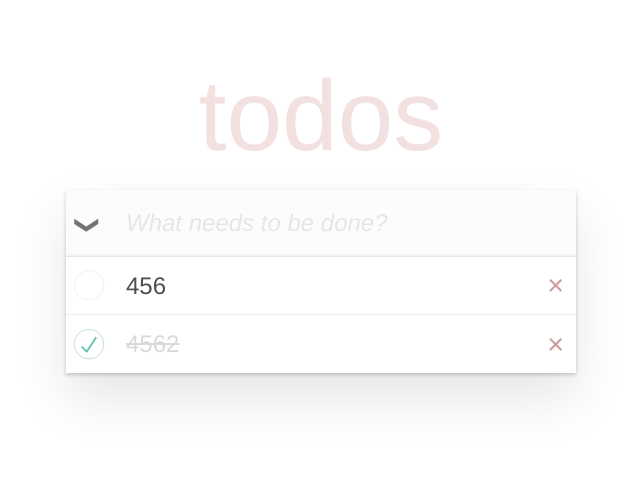
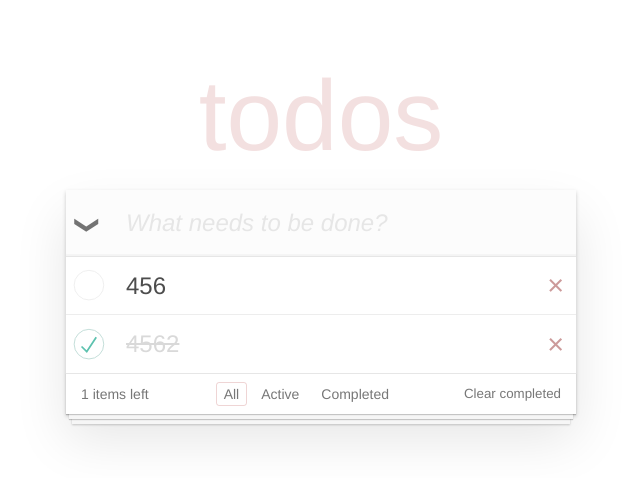
Before and after one commit to Anna-Borodaienko/Todo-App-React-Redux, a React (Create React App) app: page / in a window 1280 px wide. Shown: the top 478 px of the page, without its empty margins (319-959 px from the left). Built offline with nearby package versions, Linux system fonts and the light colour scheme.

Commit message:
add footer

```diff
--- a/src/App.tsx
+++ b/src/App.tsx
@@ -1,10 +1,36 @@
-import React from 'react'
+import React, { useMemo } from 'react'
 import { AppWrapper, Title, Container, Header } from "./App.styled";
 import TodoList from './components/TodoList'
 import { AddTodoInput } from './components/AddTodoInput'
 import ToggleAllButton from './components/ToggleAllButton';
+import { useSelector } from 'react-redux';
+import Footer from './components/Footer';
 
 const App: React.FC = (): JSX.Element => {
+  const { todos, fieldForFilter } = useSelector((state: any) => state.todos)
+
+  const filteredTodos = useMemo(() => {
+    return todos.filter((todo: any) => {
+      switch (fieldForFilter) {
+        case "Active":
+          return !todo.completed;
+
+        case "Completed":
+          return todo.completed;
+
+        case "All":
+        default:
+          return true;
+      }
+    });
+  }, [todos, fieldForFilter]);
+
+  const activeTodosNumber = useMemo(() => {
+    const completedTodos = todos.filter((todo: any) => todo.completed);
+
+    return todos.length - completedTodos.length;
+  }, [todos]);
+
   return (
     <AppWrapper>
       <Title>todos</Title>
@@ -13,7 +39,8 @@ const App: React.FC = (): JSX.Element => {
           <ToggleAllButton />
           <AddTodoInput />
         </Header>
-        <TodoList />
+        <TodoList filteredTodos={filteredTodos} />
+        <Footer activeTodosNumber={activeTodosNumber} />
       </Container>
     </AppWrapper>
   );
--- /dev/null
+++ b/src/components/Footer/Footer.styled.ts
@@ -0,0 +1,70 @@
+import styled from "styled-components";
+
+interface StyledLinkProps {
+  selected: boolean,
+}
+
+export const FooterWrapper = styled.div`
+  display: flex;
+  justify-content: space-between;
+  align-items: center;
+
+  box-sizing: content-box;
+  height: 20px;
+  padding: 10px 15px;
+
+  font-size: 14px;
+
+  color: #777;
+  text-align: center;
+  border-top: 1px solid #e6e6e6;
+
+  box-shadow: 0 1px 1px rgba(0, 0, 0, 0.2),
+    0 8px 0 -3px #f6f6f6,
+    0 9px 1px -3px rgba(0, 0, 0, 0.2),
+    0 16px 0 -6px #f6f6f6,
+    0 17px 2px -6px rgba(0, 0, 0, 0.2);
+`
+
+export const StyledNav = styled.nav`
+  display: flex;
+`
+
+export const StyledLink = styled.a<StyledLinkProps>`
+  margin: 3px;
+  padding: 3px 7px;
+
+  color: inherit;
+  text-decoration: none;
+
+  border: 1px solid;
+  border-color: ${props => props.selected ? 'rgba(175, 47, 47, 0.2)' : 'transparent'};
+  border-radius: 3px;
+
+  &:hover {
+      border-color: rgba(175, 47, 47, 0.1);
+    }
+`
+
+export const ClearButton = styled.button`
+  margin: 0;
+  padding: 0;
+  border: 0;
+
+  font-family: inherit;
+  font-weight: inherit;
+  color: inherit;
+  text-decoration: none;
+
+  cursor: pointer;
+  background: none;
+
+  -webkit-appearance: none;
+  appearance: none;
+  -webkit-font-smoothing: antialiased;
+  -moz-osx-font-smoothing: grayscale;
+
+  &:hover {
+    text-decoration: underline;
+  }
+`
--- /dev/null
+++ b/src/components/Footer/index.tsx
@@ -0,0 +1,67 @@
+import React, { useState } from "react";
+import { useSelector, useDispatch } from "react-redux";
+import { ClearButton, FooterWrapper, StyledLink, StyledNav } from "./Footer.styled";
+import { changeFilter, removeCompletedTodos } from "../../store/todoSlice";
+
+interface FooterProps {
+  activeTodosNumber: number,
+}
+
+const Footer: React.FC<FooterProps> = ({
+  activeTodosNumber,
+}: FooterProps): JSX.Element => {
+  const { todos, fieldForFilter } = useSelector(
+    (state: any) => state.todos
+  );
+  const dispatch = useDispatch();
+
+  return (
+    <FooterWrapper data-cy="Footer">
+      <span data-cy="todosCounter">{`${activeTodosNumber} items left`}</span>
+
+      <StyledNav data-cy="Filter">
+        <StyledLink
+          data-cy="FilterLinkAll"
+          href="#/"
+          selected={fieldForFilter === "All"}
+          onClick={() => dispatch(changeFilter({ fieldForFilter: "All" }))}
+        >
+          All
+        </StyledLink>
+
+        <StyledLink
+          data-cy="FilterLinkActive"
+          href="#/active"
+          selected={fieldForFilter === "Active"}
+          onClick={() => dispatch(changeFilter({ fieldForFilter: "Active" }))}
+        >
+          Active
+        </StyledLink>
+
+        <StyledLink
+          data-cy="FilterLinkCompleted"
+          href="#/completed"
+          selected={fieldForFilter === "Completed"}
+          onClick={() =>
+            dispatch(changeFilter({ fieldForFilter: "Completed" }))
+          }
+        >
+          Completed
+        </StyledLink>
+      </StyledNav>
+
+      {todos.length > 0 && (
+        <ClearButton
+          data-cy="ClearCompletedButton"
+          type="button"
+          className="todoapp__clear-completed"
+          onClick={() => dispatch(removeCompletedTodos())}
+        >
+          Clear completed
+        </ClearButton>
+      )}
+    </FooterWrapper>
+  );
+};
+
+export default Footer
--- a/src/components/TodoList/index.tsx
+++ b/src/components/TodoList/index.tsx
@@ -1,16 +1,23 @@
 import { Wrapper } from "./TodoList.styled"
 import React from "react"
-import { useSelector } from "react-redux"
 import { Todo } from "../../types/Todo"
 import TodoCard from "../TodoCard"
 
-const TodoList: React.FC = (): JSX.Element => {
-  // eslint-disable-next-line @typescript-eslint/no-explicit-any
-  const todos: Todo[] = useSelector((state: any) => state.todos.todos)
-
-  return <Wrapper>
-    {todos.map(todo => <TodoCard key={todo.id} todo={todo} />)}
-  </Wrapper>
+interface TodoListProps {
+  filteredTodos: Todo[]
 }
 
+const TodoList: React.FC<TodoListProps> = ({
+  filteredTodos,
+}: TodoListProps): JSX.Element => {
+
+  return (
+    <Wrapper>
+      {filteredTodos.map((todo) => (
+        <TodoCard key={todo.id} todo={todo} />
+      ))}
+    </Wrapper>
+  );
+};
+
 export default TodoList
--- a/src/store/todoSlice.ts
+++ b/src/store/todoSlice.ts
@@ -12,7 +12,8 @@ const initialState: TodoState = {
     title: '4562',
     completed: true
   }
-  ]
+  ],
+  fieldForFilter: 'All'
 }
 
 const todoSlice = createSlice({
@@ -44,10 +45,16 @@ const todoSlice = createSlice({
     editTodo(state, action){
       const editedTodo = state.todos.find(todo => todo.id === action.payload.id)
       if (editedTodo) editedTodo.title = action.payload.title.trim()
+    },
+    removeCompletedTodos(state){
+      state.todos = state.todos.filter(todo => todo.completed !== true)
+    },
+    changeFilter(state, action){
+      state.fieldForFilter = action.payload.fieldForFilter
     }
   }
 })
 
-export const { addTodo, removeTodo, toggleTodo, toggleAllTodos, editTodo } = todoSlice.actions
+export const { addTodo, removeTodo, toggleTodo, toggleAllTodos, editTodo, removeCompletedTodos, changeFilter } = todoSlice.actions
 
 export default todoSlice.reducer
--- a/src/store/todosState.ts
+++ b/src/store/todosState.ts
@@ -1,5 +1,6 @@
-import { Todo } from "../types/Todo"
+import { FieldForFilter, Todo } from "../types/Todo"
 
 export interface TodoState {
-  todos: Todo[]
+  todos: Todo[],
+  fieldForFilter: FieldForFilter
 }
--- a/src/types/Todo.ts
+++ b/src/types/Todo.ts
@@ -4,8 +4,4 @@ export interface Todo {
   completed: boolean
 }
 
-export enum FieldForSorting {
-  All,
-  Active,
-  Completed,
-}
+export type FieldForFilter = "All" | "Active" | "Completed"
```
